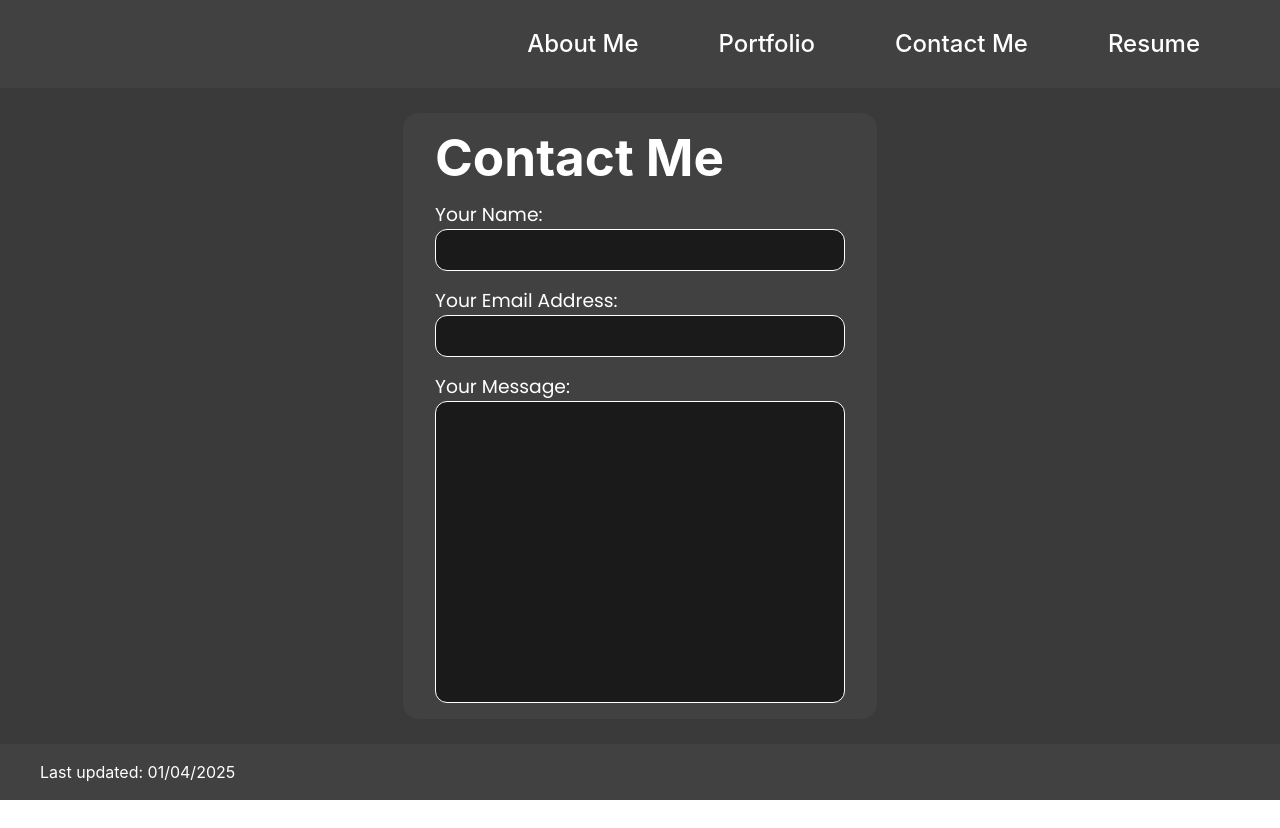
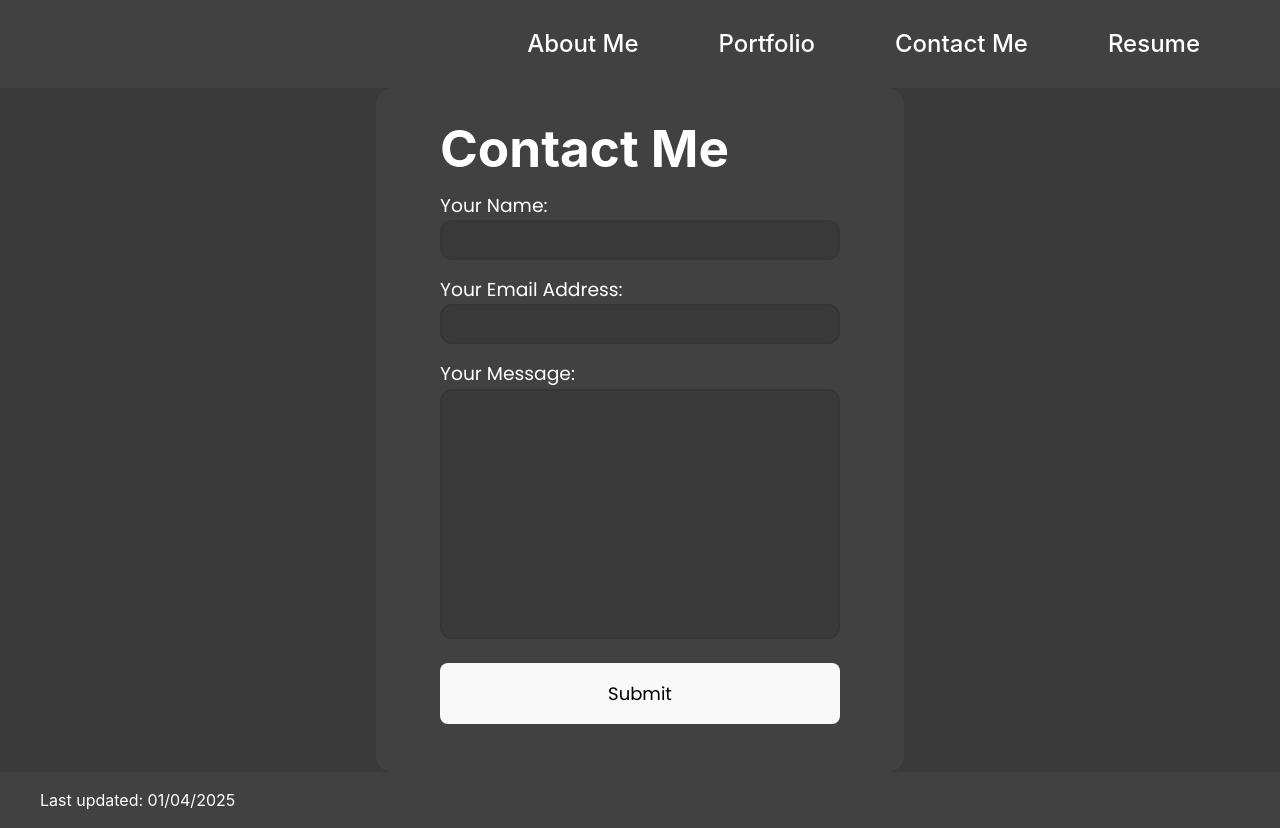
Before and after one commit to MichaelaHunt/Michaela-Hunt-Portfolio, a React (Vite) app in the folder Portfolio/: page /ContactMe in a window 1280 px wide. Before the commit the page ends 800 px from the top, so only its background shows below. Built offline with nearby package versions, Linux system fonts and the light colour scheme.

Commit message:
Improvement to Contact page styling

```diff
--- a/Portfolio/src/App.css
+++ b/Portfolio/src/App.css
@@ -1,3 +1,7 @@
+* {
+  box-sizing: border-box;
+}
+
 #root {
   /* margin: 0 40px; */
   padding: 0;
@@ -203,7 +207,7 @@ span {
 
 .contactContainer {
   border-radius: 16px;
-  padding: 16px 32px;
+  padding: 32px 64px 48px;
 }
 
 .contactContainer>h3 {
@@ -212,22 +216,37 @@ span {
   margin-top: 16px;
 }
 
-input {
+input, textarea {
+  font-family: sans-serif;
   font-size: 18px;
-  height: 40px;
   width: 448px;
   border-radius: 12px;
-  background-color: #1A1A1A;
-  border: solid 1px white;
+  background-color: var(--background-grey);
+  border: solid 2px #363636;
   color: white;
   padding-left: 8px;
   width: 400px;
 }
 
-input:focus {
+input {
+  height: 40px;
+}
+
+input:focus, textarea:focus {
   outline: none;
 }
 
 .longInput {
-  height: 300px;
+  height: 250px;
+  vertical-align: top;
+  resize: none;
+  box-sizing: border-box;
+  padding: 12px;
 }
+
+.contactMeButton {
+  margin-top: 24px;
+  padding: 16px 0;
+  font-family: 'Poppins-Regular';
+  font-size: 18px;
+}
--- a/Portfolio/src/pages/ContactMe.jsx
+++ b/Portfolio/src/pages/ContactMe.jsx
@@ -2,14 +2,15 @@ function ContactMe() {
     return (
         <>
             <div className="contactBody">
-                <div className="contactContainer card">
+                <div className="contactContainer card column">
                     <h1>Contact Me</h1>
                     <h3>Your Name:</h3>
                     <input></input>
                     <h3>Your Email Address:</h3>
                     <input></input>
                     <h3>Your Message:</h3>
-                    <input className="longInput"></input>
+                    <textarea className="longInput"></textarea>
+                    <button className="contactMeButton">Submit</button>
                 </div>
             </div>
         </>
```
